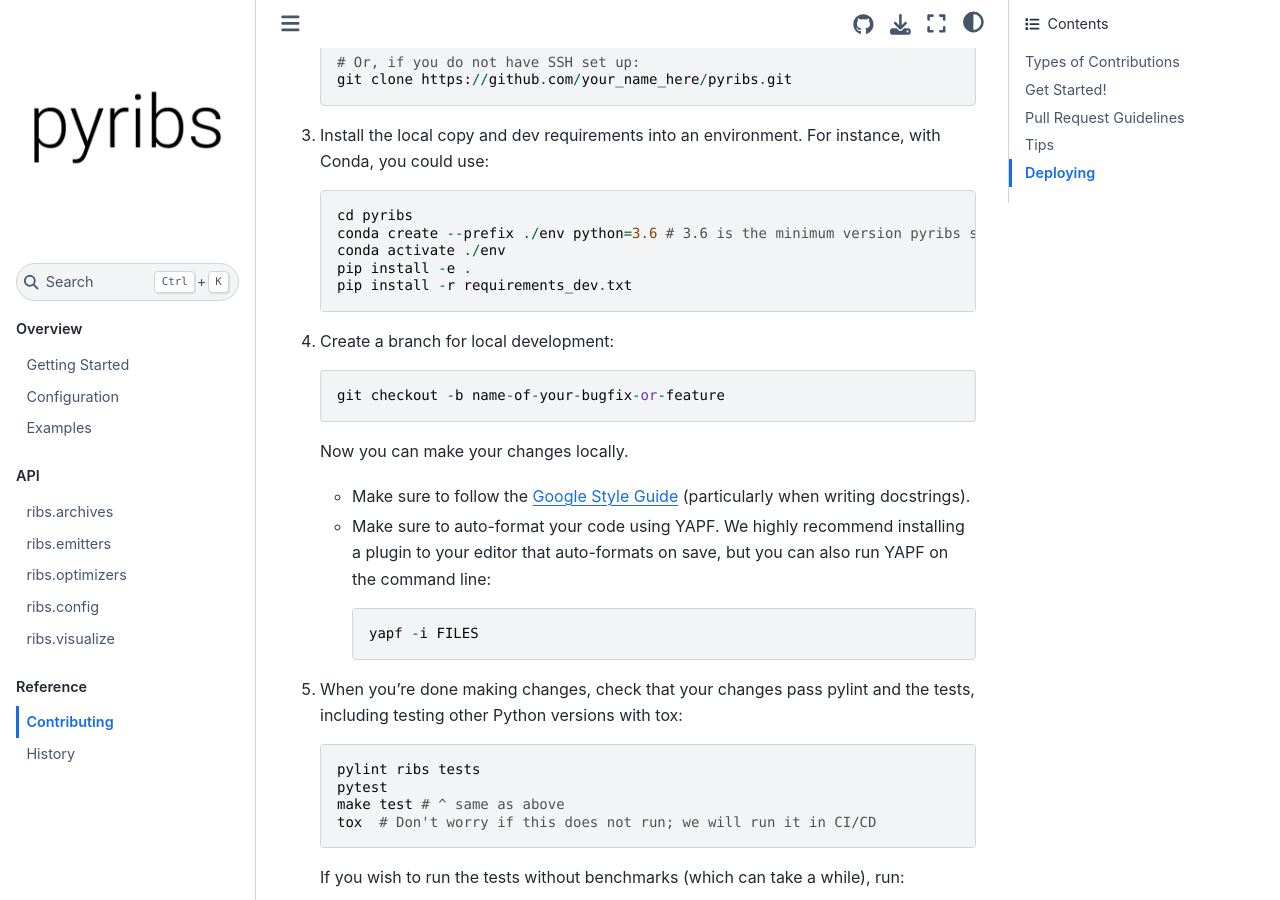
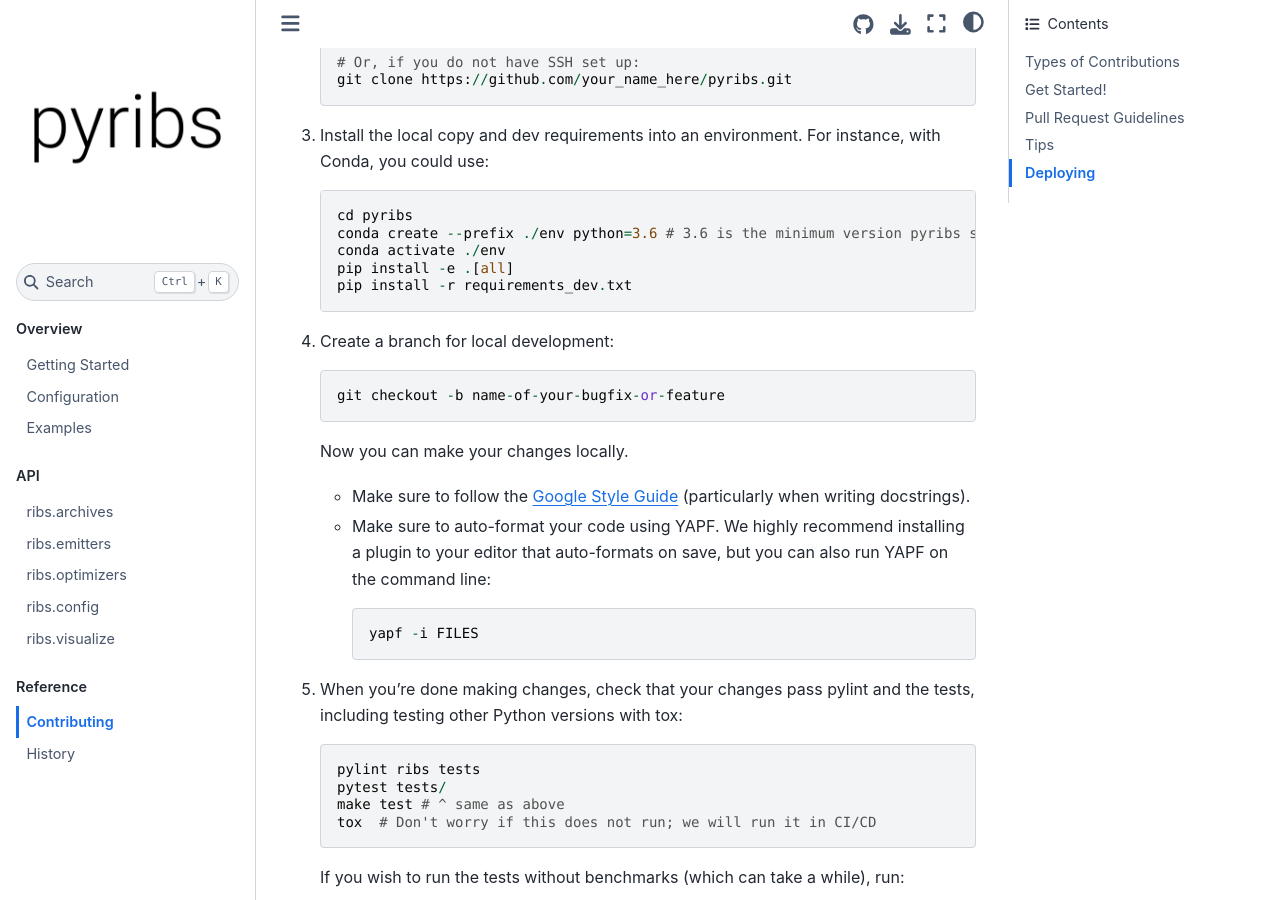
Before and after one commit to icaros-usc/pyribs, a Sphinx documentation site: the page built from docs/contributing.rst, in a window 1280 px wide and 900 px high, scrolled down 1991 px. Built offline with Sphinx 7.4.7 and the Sphinx Book theme 1.1.4, drawn with Linux system fonts in a browser that asks for light colours.

Commit message:
Remove tests dir from default pytest command

```diff
--- a/docs/contributing.rst
+++ b/docs/contributing.rst
@@ -72,7 +72,7 @@ Ready to contribute? Here's how to set up `ribs` for local development.
     cd pyribs
     conda create --prefix ./env python=3.6 # 3.6 is the minimum version pyribs supports.
     conda activate ./env
-    pip install -e .
+    pip install -e .[all]
     pip install -r requirements_dev.txt
 
 4. Create a branch for local development::
@@ -94,7 +94,7 @@ Ready to contribute? Here's how to set up `ribs` for local development.
    tests, including testing other Python versions with tox::
 
     pylint ribs tests
-    pytest
+    pytest tests/
     make test # ^ same as above
     tox  # Don't worry if this does not run; we will run it in CI/CD
 
--- a/setup.cfg
+++ b/setup.cfg
@@ -26,4 +26,4 @@ indent_width = 4
 # Please also update pytest_no_benchmark.ini if updating these settings.
 python_files = *_test.py *_benchmark.py
 python_functions = test_* benchmark_*
-addopts = -v --cov-report term-missing --cov=ribs tests/
+addopts = -v --cov-report term-missing --cov=ribs
```
Also changed, not shown: 2 other files.
